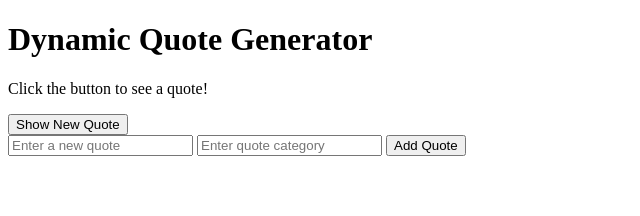
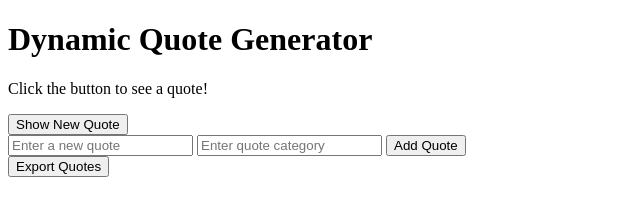
Before and after one commit to Chelsea-Adjei/alx_fe_javascript, a plain HTML site: page dom-manipulation/index.html in a window 1280 px wide. Shown: the whole page, without its empty margins (0-640 px from the left). Drawn offline with Linux system fonts and the light colour scheme.

Commit message:
index.html updated

```diff
--- a/dom-manipulation/index.html
+++ b/dom-manipulation/index.html
@@ -21,6 +21,8 @@
         <input id="newQuoteCategory" type="text" placeholder="Enter quote category" />
         <button onclick="addQuote()">Add Quote</button>
   </div>
+   <!-- Export Quotes button -->
+   <button onclick="exportQuotes()">Export Quotes</button>
 
   <script src="script.js"></script>
 </body>
```
